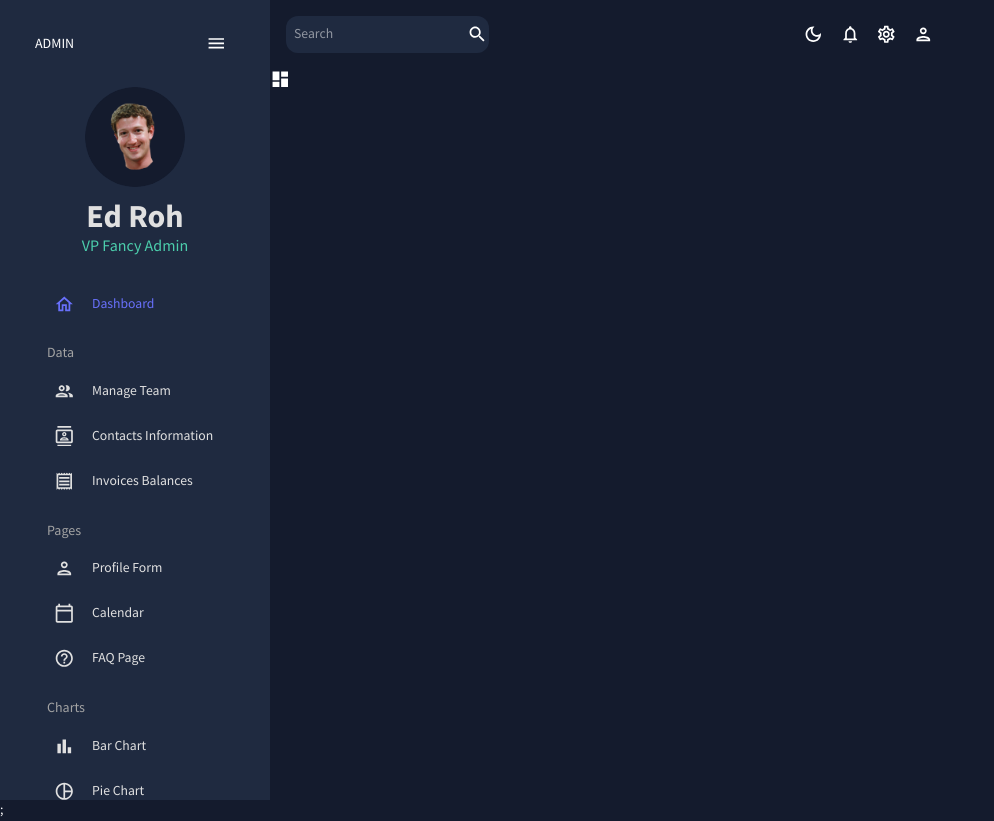
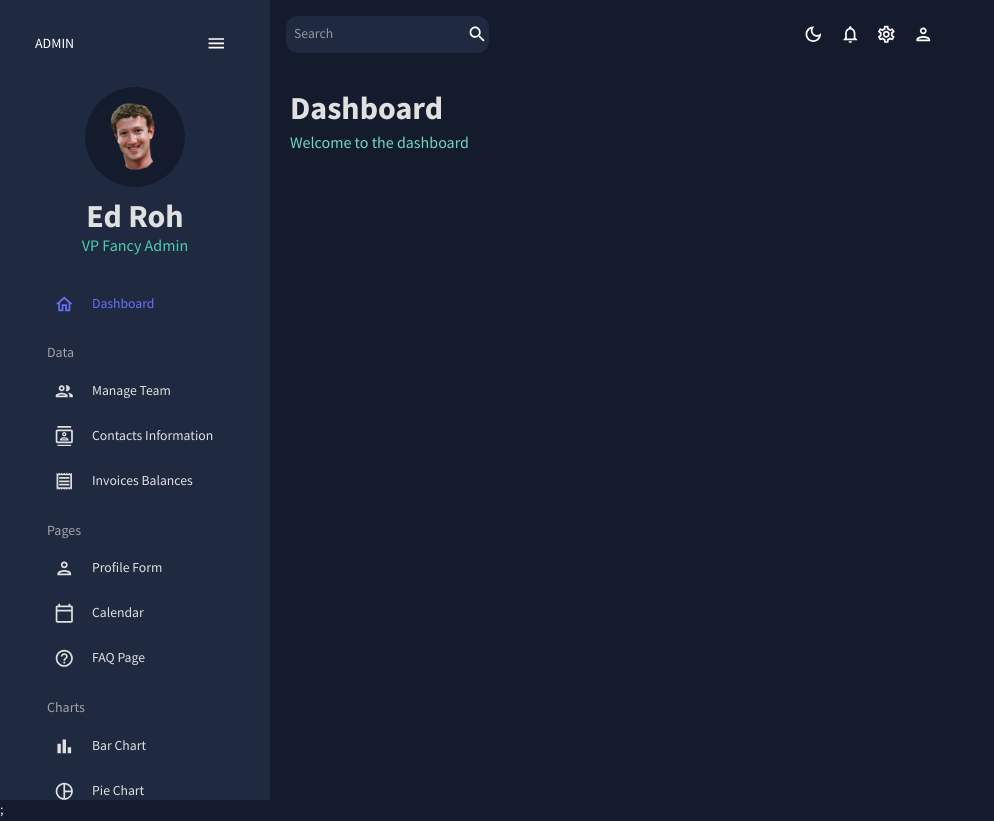
Before and after one commit to sora11023539/react-dashboard, a React (Create React App) app: page / in a window 1280 px wide. Shown: the whole page, without its empty margins (0-994 px from the left). Built offline with nearby package versions, Linux system fonts and the light colour scheme.

Commit message:
add: styling dashboard

```diff
--- a/src/App.js
+++ b/src/App.js
@@ -2,9 +2,8 @@
 import { CssBaseline, ThemeProvider } from '@mui/material';
 import { TopBar } from './scenes/global/TobBar';
 import { Route, Routes } from 'react-router-dom';
-import { Dashboard } from '@mui/icons-material';
 import { SideBar } from './scenes/global/SideBar';
-// import { Dashboard } from './scenes/dashboard';
+import { Dashboard } from './scenes/dashboard';
 // import { Team } from './scenes/team';
 // import { Invoices } from './scenes/invoices';
 // import { Contacts } from './scenes/contacts';
--- /dev/null
+++ b/src/components/Header.jsx
@@ -0,0 +1,20 @@
+import { useTheme } from '@emotion/react';
+import { Typography } from '@mui/material';
+import { Box } from '@mui/system';
+import { tokens } from '../theme';
+
+export const Header = ({ title, subTitle }) => {
+  const theme = useTheme();
+  const colors = tokens(theme.palette.mode);
+
+  return (
+    <Box mb="30px">
+      <Typography variant="h2" color={colors.grey[100]} fontWeight="bold" sx={{ mb: '5px' }}>
+        {title}
+      </Typography>
+      <Typography variant="h5" color={colors.greenAccent[400]}>
+        {subTitle}
+      </Typography>
+    </Box>
+  );
+};
--- a/src/scenes/dashboard/index.jsx
+++ b/src/scenes/dashboard/index.jsx
@@ -0,0 +1,12 @@
+import { Box } from '@mui/system';
+import { Header } from '../../components/Header';
+
+export const Dashboard = () => {
+  return (
+    <Box m="20px">
+      <Box display="flex" justifyContent="space-between" alignItems="center">
+        <Header title="Dashboard" subTitle="Welcome to the dashboard" />
+      </Box>
+    </Box>
+  );
+};
```
